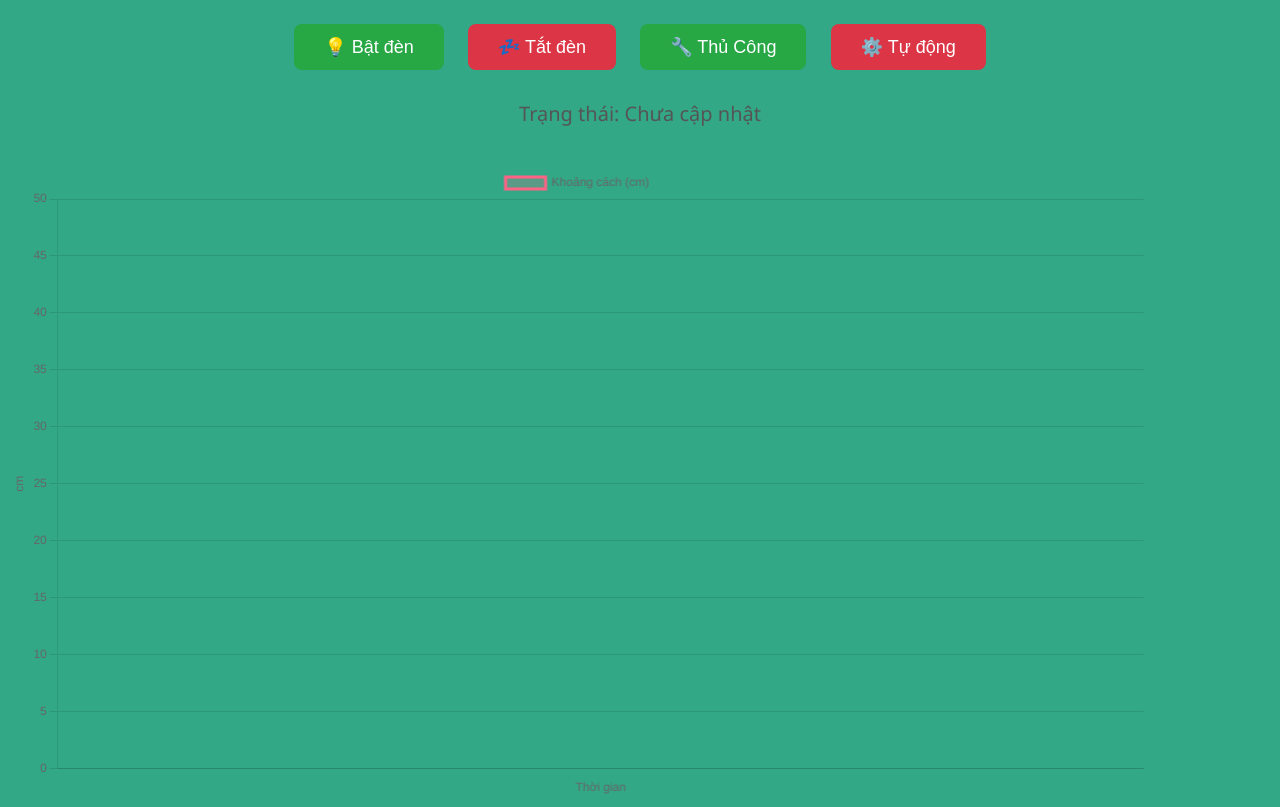
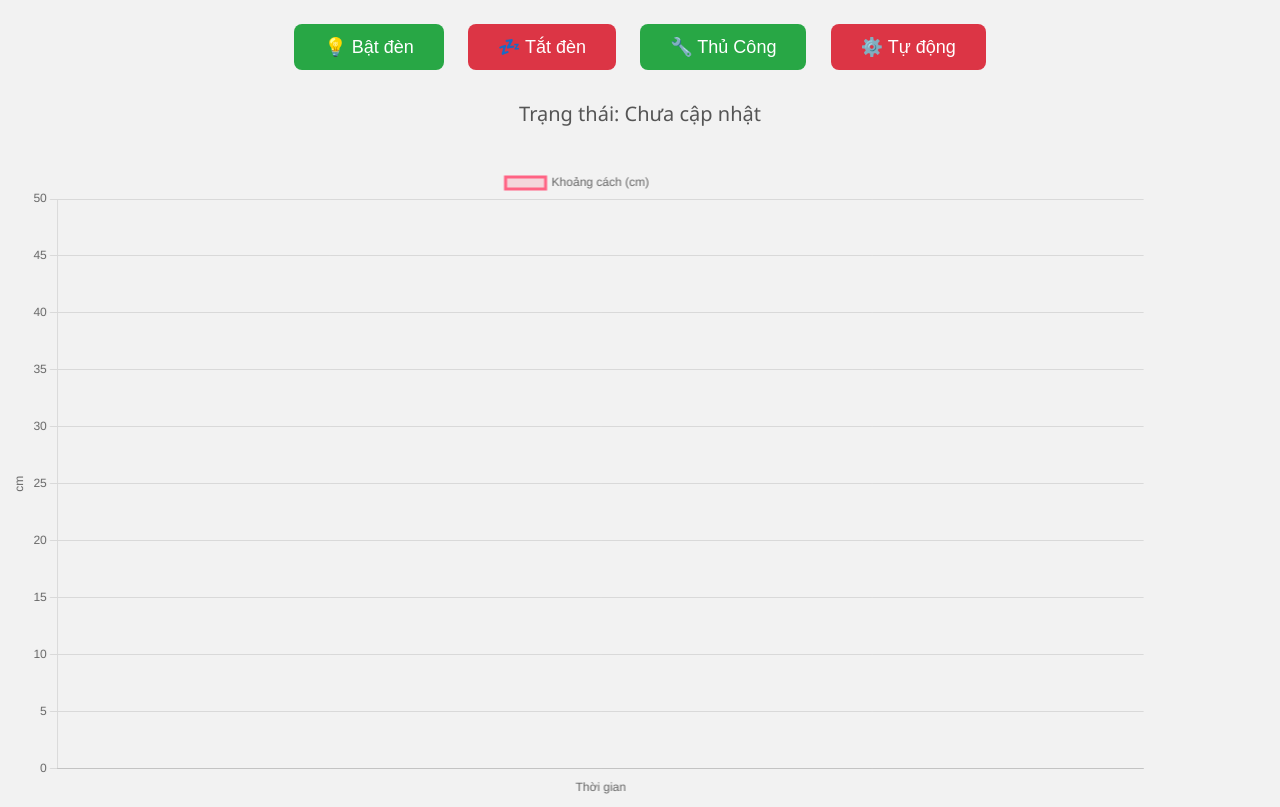
Before and after one commit to kaitokun2k5/iot-nhom4, a plain HTML site: page index.html in a window 1280 px wide. Shown: the part 138-945 px from the top of the page. Drawn offline with nearby package versions, Linux system fonts and the light colour scheme; no server answers.

Commit message:
Update index.html

```diff
--- a/index.html
+++ b/index.html
@@ -6,7 +6,7 @@
   <style>
     body {
       font-family: 'Segoe UI', Tahoma, Geneva, Verdana, sans-serif;
-      background: #32a887;
+      background: #f2f2f2;
       text-align: center;
       padding-top: 50px;
     }
```
